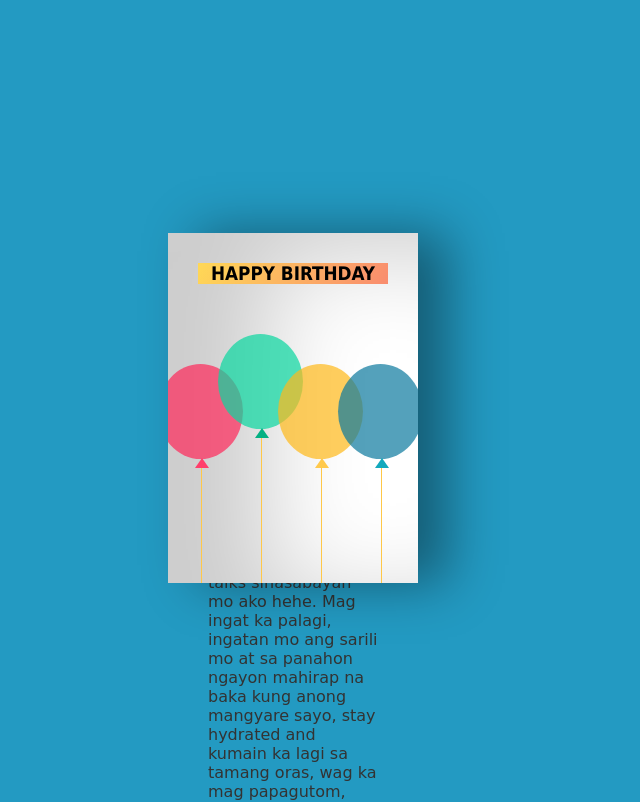
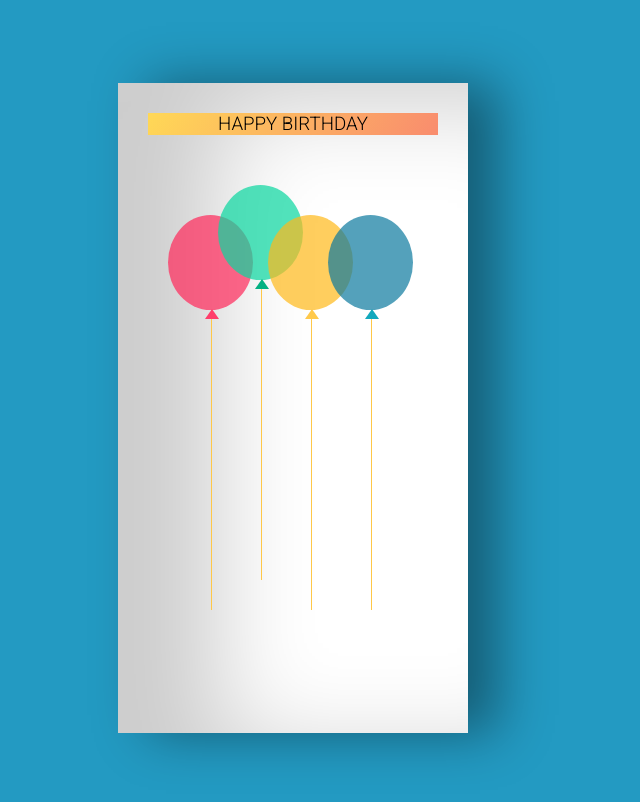
Before and after one commit to Reindeer-69/Birthday-na-ni-kisha-, a plain HTML site: page index.html in a window 1280 px wide. Shown: the top 802 px of the page, without its empty margins (347-987 px from the left). Drawn offline with Linux system fonts and the light colour scheme; files that its build step writes are made by us from their sources.

Commit message:
Add files via upload

```diff
--- a/index.html
+++ b/index.html
@@ -6,7 +6,10 @@
     <meta name="viewport" content="width=device-width, initial-scale=1.0" />
     <title>Happy Birthday</title>
     <!-- CSS -->
-    <link rel="stylesheet" href="css/style.css" />
+    <link rel="stylesheet" href="style.css" />
+    <link rel="preconnect" href="https://fonts.googleapis.com">
+<link rel="preconnect" href="https://fonts.gstatic.com" crossorigin>
+<link href="https://fonts.googleapis.com/css2?family=Roboto:ital,wght@0,100;0,300;0,400;0,500;0,700;0,900;1,100;1,300;1,400;1,500;1,700;1,900&display=swap" rel="stylesheet">
   </head>
   <body>
     <div class="birthdayCard">
@@ -24,21 +27,29 @@
         <p>Dear Bebe Kisha,</p>
         <p>
           Happy Happy Birthday to youu!!!!
+          <br>
         I wish you good health and more birthdays to come lovee
+
         Thankyou so muchh kase andyan ka lagi, pag may time na
+
         malungkot ako, sa mga dirty talks sinasabayan mo ako hehe.
+
         Mag ingat ka palagi, ingatan mo ang sarili mo at sa panahon
+
         ngayon mahirap na baka kung anong mangyare sayo, stay hydrated
+
         and kumain ka lagi sa tamang oras, wag ka mag papagutom, mag aral
+
         ka ng mabuti ha, wag munang lalandi, mga kabataan talaga ngayon nako po!
-
+        <br>
+        <br>
         anyways Happy birthday ulit love enjoy mo lng ang buhay
         pag may problema ka andito lng me, wag mo tatambayan ang problema
         daanan mo lng. I love youu so muchhh!! 😊🥳🎈🎆🎉🎊😍😋🤩😘
 
 
         </p>
-        <p class="name">xxx</p>
+        <p class="name"></p>
       </div>
     </div>
   </body>
--- a/style.css
+++ b/style.css
@@ -8,8 +8,8 @@ body {
 
   .birthdayCard {
     position: relative;
-    width: 250px;
-    height: 350px;
+    width: 350px;
+    height: 650px;
     cursor: pointer;
     transform-style: preserve-3d;
     transform: perspective(2500px);
@@ -33,8 +33,8 @@ body {
   .cardFront {
     position: relative;
     background-color: #fff;
-    width: 250px;
-    height: 350px;
+    width: 350px;
+    height: 650px;
     overflow: hidden;
     transform-origin: left;
     box-shadow: inset 100px 20px 100px rgba(0, 0, 0, 0.2),
@@ -43,7 +43,9 @@ body {
   }
 
   .happy {
-    font-family: Tahoma, sans-serif;
+    font-family: "Roboto", sans-serif;
+    font-weight: 300;
+    font-style: normal;
     text-align: center;
     margin: 30px;
     background-image: linear-gradient(120deg, #ffd856 0%, #f98c6e 100%);
@@ -66,25 +68,25 @@ body {
 
   .balloon-1 {
     background-color: rgba(255, 40, 90, 0.7);
-    left: -10px;
+    left: 50px;
     top: 50px;
   }
 
   .balloon-2 {
     background-color: rgba(9, 215, 160, 0.7);
-    left: 50px;
+    left: 100px;
     top: 20px;
   }
 
   .balloon-3 {
     background-color: rgba(255, 186, 26, 0.7);
-    left: 110px;
+    left: 150px;
     top: 50px;
   }
 
   .balloon-4 {
     background-color: rgba(12, 122, 159, 0.7);
-    left: 170px;
+    left: 210px;
     top: 50px;
   }
 
@@ -95,7 +97,7 @@ body {
     content: "";
     position: absolute;
     width: 1px;
-    height: 155px;
+    height: 300px;
     background-color: #ffc848;
     top: 95px;
     left: 43px;
@@ -132,8 +134,8 @@ body {
   .cardInside {
     position: absolute;
     background-color: #fff;
-    width: 250px;
-    height: 350px;
+    width: 350px;
+    height: 650px;
     z-index: -1;
     left: 0;
     top: 0;
@@ -141,7 +143,9 @@ body {
   }
 
   p {
-    font-family: "Brush Script MT", cursive;
+    font-family: "Roboto", sans-serif;
+    font-weight: 300;
+    font-style: normal;
     margin: 40px;
     color: #333;
   }
@@ -154,7 +158,9 @@ body {
   }
 
   .back {
-    font-family: Tahoma, sans-serif;
+    font-family: "Roboto", sans-serif;
+    font-weight: 300;
+    font-style: normal;
     color: #333;
     text-align: center;
     margin: 30px;
```
